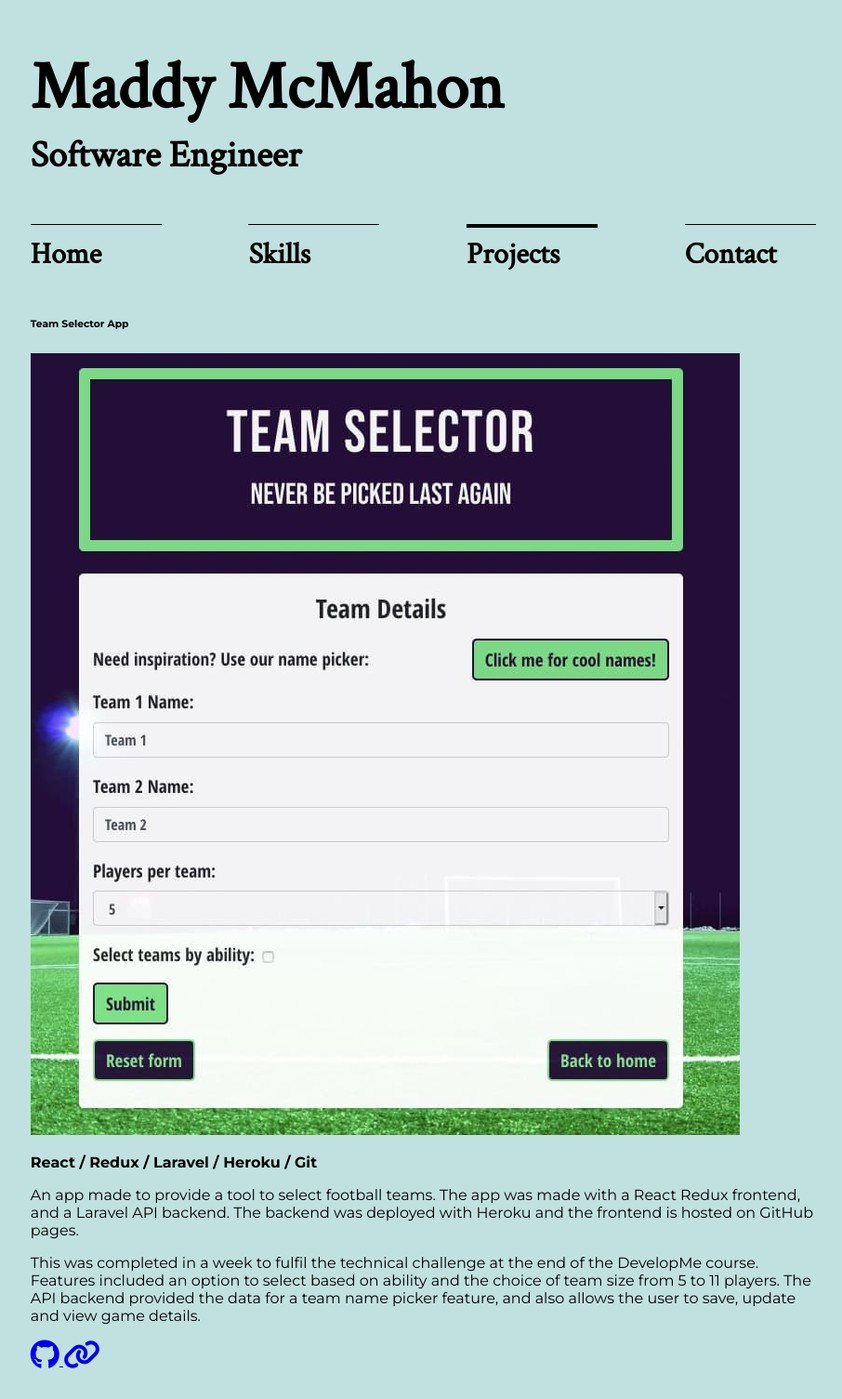
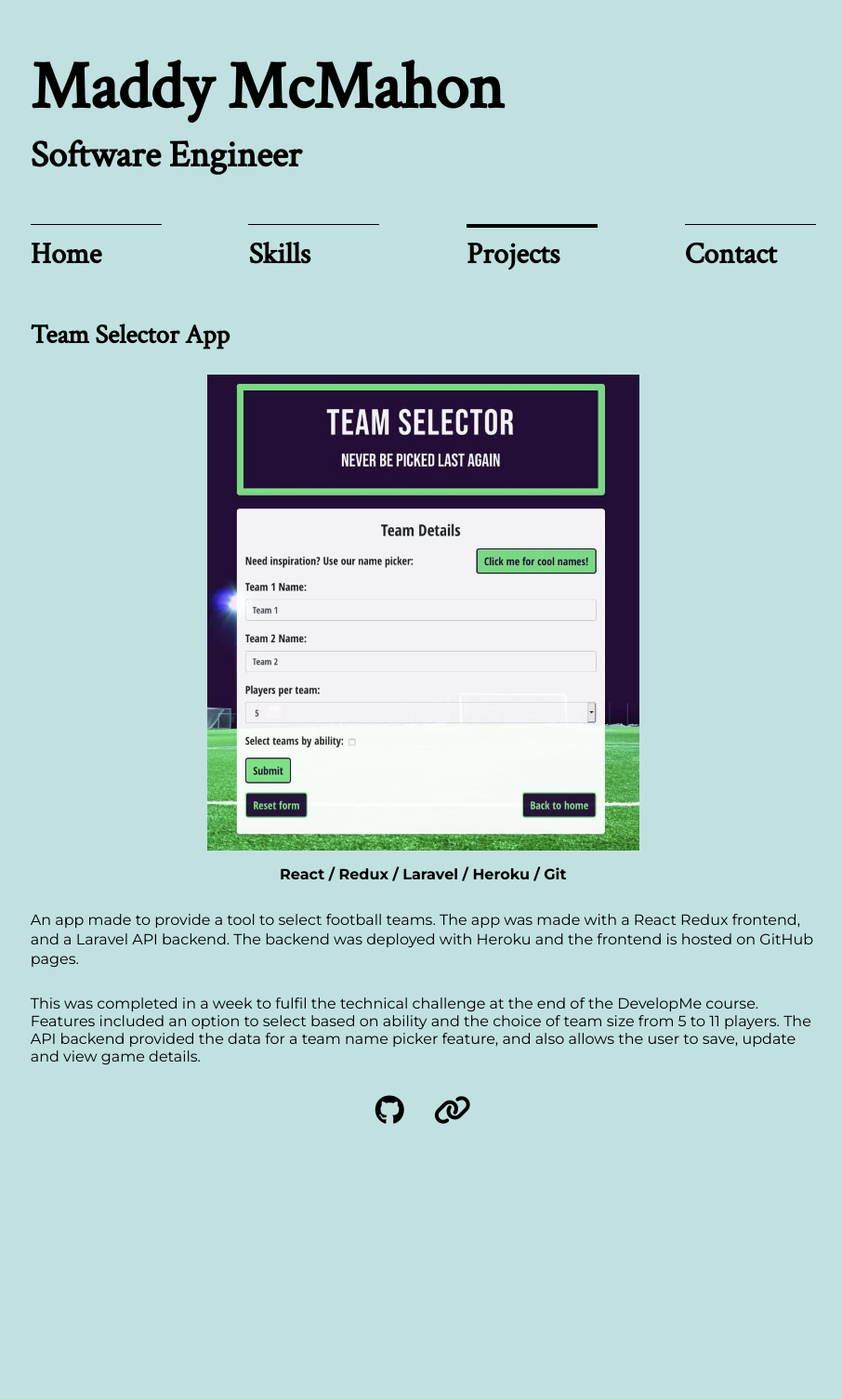
Before and after one commit to mdm106/jekyll-personal-portfolio, a Jekyll site: the page built from projects.md, in a window 1280 px wide. Shown: the whole page at 93% size, without its empty margins (180-1086 px from the left). Built offline with Jekyll 4.4.1, drawn with Linux system fonts in a browser that asks for light colours; after the commit the page ends 1258 px from its top, so only the background shows below that.

Commit message:
Add project styling

```diff
--- a/assets/css/home.css
+++ b/assets/css/home.css
@@ -11,11 +11,6 @@
     border-radius: 5px;
 }
 
-.main-text {
-    font-size: 1rem;
-    line-height: 1.3rem;
-}
-
 @media screen and (max-width: 1260px) {
     .main-image {
         margin-top: 0.25rem;
--- a/assets/css/layout.css
+++ b/assets/css/layout.css
@@ -25,3 +25,8 @@ header, nav, main {
 .page-content {
     position: relative;
 }
+
+.main-text {
+    font-size: 1rem;
+    line-height: 1.3rem;
+}
--- a/assets/css/main.css
+++ b/assets/css/main.css
@@ -3,3 +3,4 @@
 @import "home.css";
 @import "skills.css";
 @import "contact.css";
+@import "projects.css";
--- /dev/null
+++ b/assets/css/projects.css
@@ -0,0 +1,45 @@
+.project-article {
+    display: flex;
+    flex-direction: column;
+    margin-top: 1rem;
+}
+
+.project-article a {
+    text-decoration: none;
+    color: #000;
+}
+
+.project-title {
+    margin: 0 0 1.5rem;
+    font-size: 1.8rem;
+    font-family: 'Crimson Text', serif
+}
+
+.project-image {
+   width: 55%;
+   align-self: center;
+}
+
+@media screen and (max-width: 699px) {
+    .project-image {
+        width: 65%;
+    }
+}
+
+.project-skills {
+    text-align: center;
+}
+
+.project-text {
+    margin: .75em 0;
+}
+
+.project-links {
+    display: flex;
+    flex-direction: row;
+    justify-content: center;
+}
+
+.project-links i {
+    padding: 1rem;
+}
--- a/projects.md
+++ b/projects.md
@@ -6,18 +6,18 @@ permalink: /projects/
 
 <div class="projects-list">
   {% for project in site.projects %}
-    <article class="project-item">
-      <h6>{{ project.title }}</h6>
+    <article class="project-article">
+      <h6 class="project-title">{{ project.title }}</h6>
       {% if project.image %}
         <img src="{{ project.image }}" alt="{{ project.image_alt }}" class="project-image">
       {% endif %}
-      <p><strong>{{ project.skills }}</strong></p>
-      <p>{{ project.paragraph_1 }}</p>
+      <p class="main-text project-skills"><strong>{{ project.skills }}</strong></p>
+      <p class="main-text project-text">{{ project.paragraph_1 }}</p>
       {% if project.paragraph_2 %}
        <p>{{ project.paragraph_2 }}</p>
       {% endif %}
       {% if project.github_link || project.app_link %}
-        <div>
+        <div class="project-links">
             {% if project.github_link %}
                 <a href="{{ project.github_link }}">
                     <i class="fab fa-github fa-2x"></i>
```
